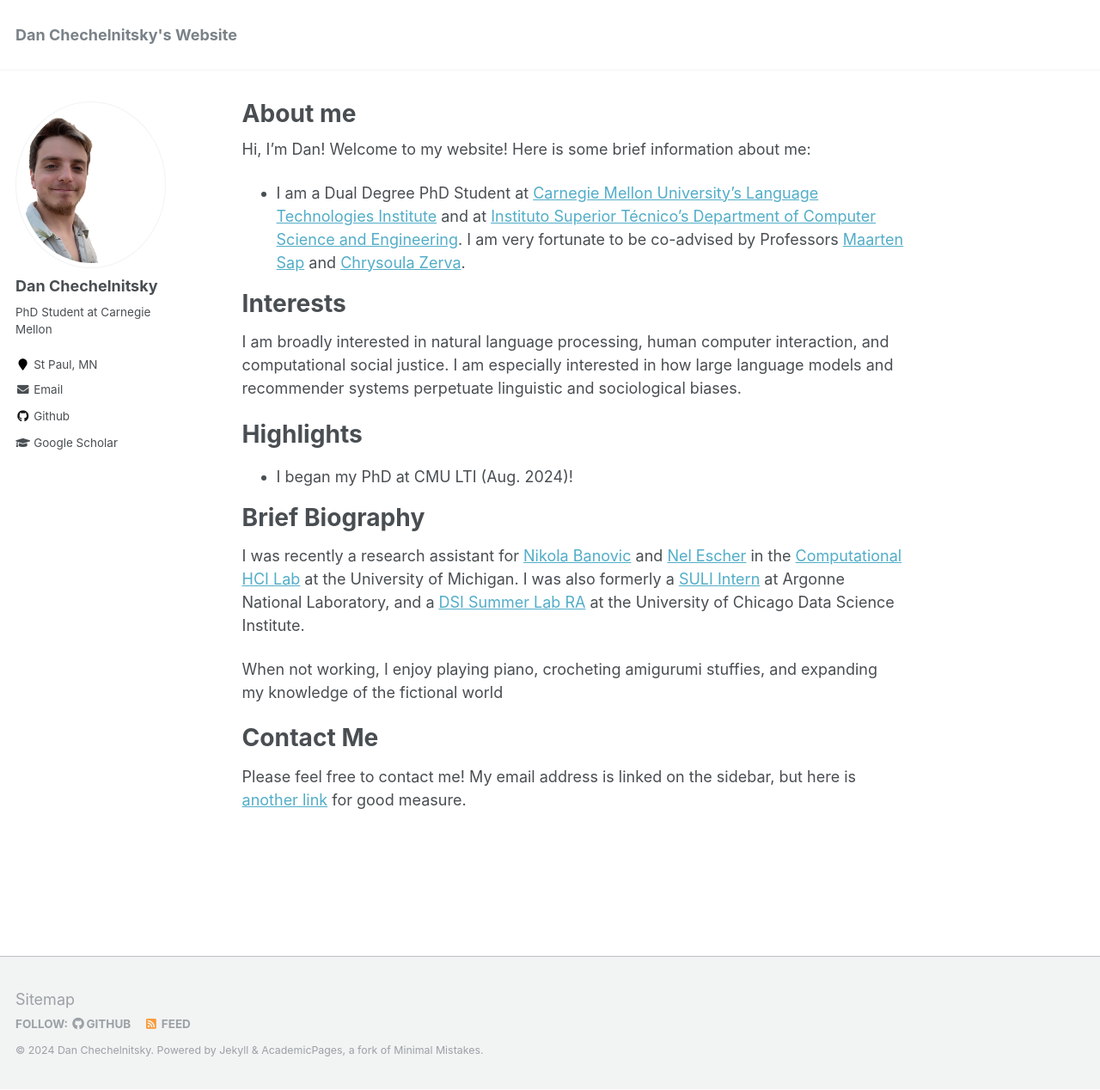
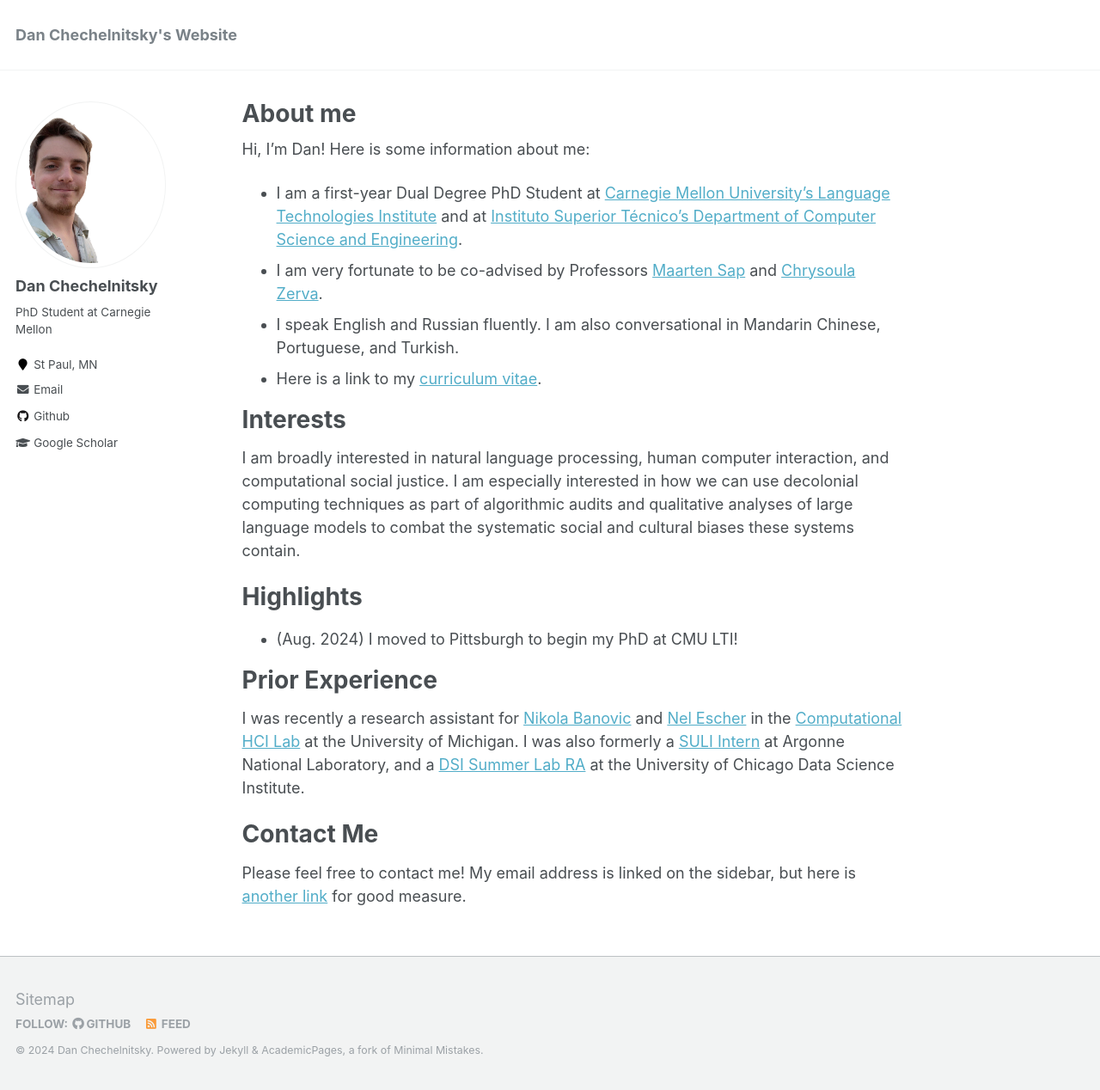
Before and after one commit to chechelnitskd/chechelnitskd.github.io, a Jekyll site: the page built from _pages/about.md, in a window 1280 px wide and 1268 px high. Shown: the whole window at 86% size. Built offline with Jekyll 4.4.1, drawn with Linux system fonts in a browser that asks for light colours.

Commit message:
Update about.md

```diff
--- a/_pages/about.md
+++ b/_pages/about.md
@@ -8,22 +8,23 @@ redirect_from:
   - /about.html
 ---
 
-Hi, I'm Dan! Welcome to my website! Here is some brief information about me:
-- I am a Dual Degree PhD Student at [Carnegie Mellon University's Language Technologies Institute](https://www.lti.cs.cmu.edu/) and at [Instituto Superior Técnico's Department of Computer Science and Engineering](https://dei.tecnico.ulisboa.pt/). I am very fortunate to be co-advised by Professors [Maarten Sap](https://maartensap.com/) and [Chrysoula Zerva](https://scholar.google.com/citations?user=S5NGkFsAAAAJ&hl=en&oi=ao).
+Hi, I'm Dan! Here is some information about me:
+- I am a first-year Dual Degree PhD Student at [Carnegie Mellon University's Language Technologies Institute](https://www.lti.cs.cmu.edu/) and at [Instituto Superior Técnico's Department of Computer Science and Engineering](https://dei.tecnico.ulisboa.pt/).
+- I am very fortunate to be co-advised by Professors [Maarten Sap](https://maartensap.com/) and [Chrysoula Zerva](https://scholar.google.com/citations?user=S5NGkFsAAAAJ&hl=en&oi=ao).
+- I speak English and Russian fluently. I am also conversational in Mandarin Chinese, Portuguese, and Turkish.
+- Here is a link to my [curriculum vitae](https://chechelnitskd.github.io/files/jobresume.pdf).
 
 # Interests
 
-I am broadly interested in natural language processing, human computer interaction, and computational social justice. I am especially interested in how large language models and recommender systems perpetuate linguistic and sociological biases.
+I am broadly interested in natural language processing, human computer interaction, and computational social justice. I am especially interested in how we can use decolonial computing techniques as part of algorithmic audits and qualitative analyses of large language models to combat the systematic social and cultural biases these systems contain.
 
 # Highlights
 
-- I began my PhD at CMU LTI (Aug. 2024)!
+- (Aug. 2024) I moved to Pittsburgh to begin my PhD at CMU LTI!
 
-# Brief Biography
+# Prior Experience
 
 I was recently a research assistant for [Nikola Banovic](https://www.nikolabanovic.net/) and [Nel Escher](https://kescher.github.io/cool-zone/) in the [Computational HCI Lab](https://x.com/i/flow/login?redirect_after_login=%2FCompHCILab) at the University of Michigan. I was also formerly a [SULI Intern](https://science.osti.gov/wdts/suli) at Argonne National Laboratory, and a [DSI Summer Lab RA](https://datascience.uchicago.edu/education/summerlab/) at the University of Chicago Data Science Institute.
-
-When not working, I enjoy playing piano, crocheting amigurumi stuffies, and expanding my knowledge of the fictional world
 
 # Contact Me
 
```
